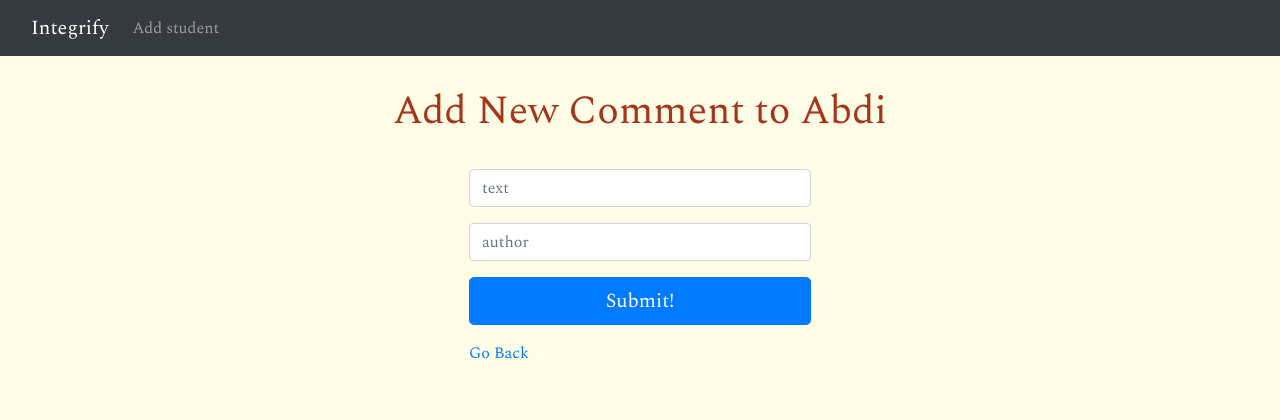
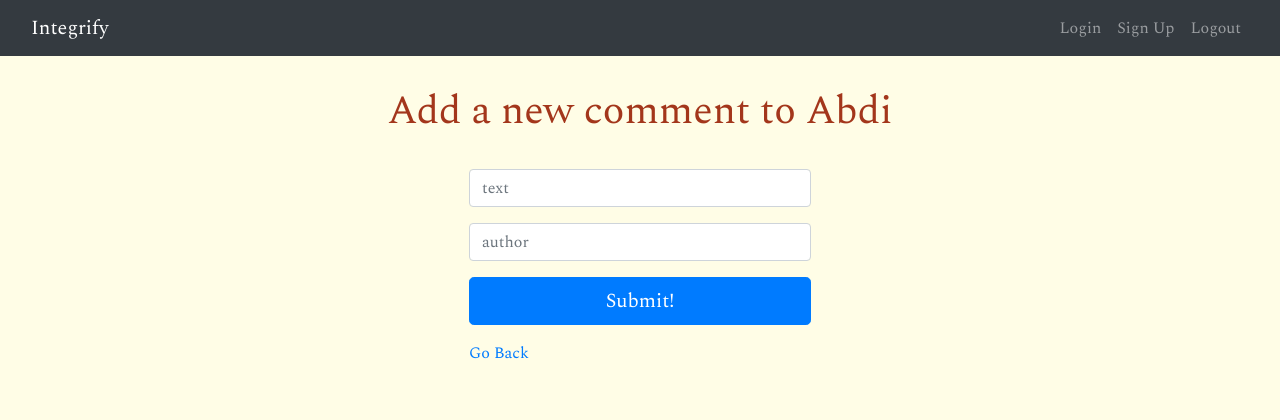
Before and after one commit to longnghiem/integrify-students, a Node server app: page /student/600000000000000000000001/comments/new in a window 1280 px wide. Shown: the top 420 px of the page. Run offline with Node 20, Linux system fonts and the light colour scheme; the visitor is signed in with stand-in values (Sample User, id 1); data comes from the database, SQL or seed files in the repository; some libraries are stand-ins or nearby versions.

Commit message:
use methodOverride to handle delete, finish basic authentication

```diff
--- a/app.js
+++ b/app.js
@@ -5,22 +5,25 @@ const createError = require('http-errors'),
       logger = require('morgan'),
       bodyParser = require("body-parser"), //bodyParser is imported in app.js since all the reponses are handle here
       passport = require("passport"),
-      LocalStrategy = require("passport-local")
+      LocalStrategy = require("passport-local"),
+      methodOverride = require("method-override")
 
 const indexRouter = require('./routes/index'),
       addStudentRouter = require('./routes/addStudent'),
       studentRouter = require('./routes/student'),
       registerRouter = require('./routes/register')
       loginRouter = require('./routes/login')
+      logoutRouter = require('./routes/logout')
 
 const User = require("./models/user")
 
 const app = express();
-const seedDB = require('./seeds')
+const seedDB = require('./utils/seeds')
 seedDB();
 
 // put this on top of others
 app.use(bodyParser.urlencoded({ extended: true })); //use extended: true to enable bracket notation
+app.use(methodOverride("_method"))
 
 // connect to DB while app.js is running
 const mongoose = require('mongoose');
@@ -55,6 +58,7 @@ app.use('/addStudent', addStudentRouter);
 app.use('/student', studentRouter);
 app.use('/register', registerRouter)
 app.use('/login', loginRouter)
+app.use('/logout', logoutRouter)
 
 // catch 404 and forward to error handler
 app.use(function(req, res, next) {
--- a/package.json
+++ b/package.json
@@ -13,6 +13,7 @@
     "express": "~4.16.0",
     "express-session": "^1.15.6",
     "http-errors": "~1.6.2",
+    "method-override": "^3.0.0",
     "mongoose": "^5.2.5",
     "morgan": "~1.9.0",
     "passport": "^0.4.0",
--- a/public/javascripts/main.js
+++ b/public/javascripts/main.js
@@ -8,7 +8,7 @@ if (document.querySelector('#add-skill')) {
   };
 }
 
-if (document.querySelector('#delete-button')) {
+/* if (document.querySelector('#delete-button')) {
   document.querySelector('#delete-button').onclick = () => {
     const student_id = document.querySelector('#delete-button').getAttribute('data_id');
 
@@ -23,4 +23,4 @@ if (document.querySelector('#delete-button')) {
       }
     });
   };
-}
+} */
--- a/routes/index.js
+++ b/routes/index.js
@@ -6,7 +6,7 @@ const Student = require('../models/student')
 
 router.get('/', (req, res) => {
   Student.find({},(err, students) =>{
-    if (err) return handleError(err)
+    if (err) {console.log("error: ", err)}
     else {
       res.render('students/index', { students });
     }
@@ -15,7 +15,7 @@ router.get('/', (req, res) => {
 
 router.post('/', (req, res) => {
   Student.collection.insert(req.body, err => {
-    if (err) return handleError(err)
+    if (err) {console.log("error: ", err)}
     else {
       res.redirect('/')
     }
--- a/routes/student.js
+++ b/routes/student.js
@@ -3,6 +3,9 @@ const router = express.Router()
 
 const Student = require('../models/student')
 const Comment = require('../models/comment')
+
+const helper = require("../utils/helper")
+const isLoggedIn = helper.isLoggedIn
 
 
 //specifying param
@@ -11,7 +14,7 @@ router.get('/:id', (req, res) => {
   Student.findOne({_id : id})
          .populate("comments")
          .exec((err, student) => {
-            if (err) return handleError(err)
+            if (err) {console.log("error: ", err)}
             else {
               console.log(student)
               res.render('students/show', { student })
@@ -19,33 +22,32 @@ router.get('/:id', (req, res) => {
           })
   })
 
-router.delete("/:id", (req, res) => {
+router.delete("/:id", isLoggedIn, (req, res) => {
   const id = req.params.id;
   Student.deleteOne({_id : id}, err => {
-    if (err) return handleError(err)
+    if (err) {console.log('error: ', err)}
     else {
-      //manually send a response to make sure there is no err. Checked by fetch function
-      res.send({'status': 'Deleted'})
+      res.redirect("/index")
     }
   })
 })
 
-router.get("/:id/comments/new", (req,res)=>{
+router.get("/:id/comments/new", isLoggedIn , (req,res)=>{
   const id = req.params.id;
   Student.findOne({_id:id}, (err, student)=>{
-    if (err) return handleError(err)
+    if (err) {console.log("error: ", err)}
     else {
       res.render('comments/new',{student})
     }
   })
 
-router.post("/:id/comments", (req, res) => {
+router.post("/:id/comments", isLoggedIn, (req, res) => {
   Student.findById(req.params.id, (err, student)=>{
-    if (err) return handleError(err)
+    if (err) {console.log("error: ", err)}
     else {
       console.log('req body comment: ', req.body.comment)
       Comment.create(req.body.comment, (err, comment)=>{
-        if (err) return handleError(err)
+        if (err) {console.log("error: ", err)}
         else {
           student.comments.push(comment)
           student.save()
--- /dev/null
+++ b/utils/helper.js
@@ -0,0 +1,8 @@
+const isLoggedIn = (req, res, next) => {
+  if(req.isAuthenticated()){
+    return next()
+  }
+  res.redirect("/login")
+}
+
+module.exports.isLoggedIn = isLoggedIn
--- a/seeds.js
+++ b/utils/seeds.js
@@ -1,6 +1,6 @@
 const mongoose = require("mongoose");
-const Student = require("./models/student")
-const Comment = require("./models/comment")
+const Student = require("../models/student")
+const Comment = require("../models/comment")
 const students = require("./data")
 
 const seedDB = () => {
--- a/views/comments/new.ejs
+++ b/views/comments/new.ejs
@@ -1,7 +1,7 @@
 <% include ../partials/header %>
 <div class="container">
     <div class="row">
-        <h1 class="new-comment-header">Add New Comment to <%= student.firstName %></h1>
+        <h1 class="new-comment-header">Add a new comment to <%= student.firstName %></h1>
         <div style="width: 30%; margin: 25px auto;">
             <form action="/student/<%= student._id %>/comments" method="POST">
                 <div class="form-group">
--- a/views/partials/header.ejs
+++ b/views/partials/header.ejs
@@ -18,9 +18,15 @@
         <a href="/" class="navbar-brand">Integrify</a>
       </div>
       <div class="collapse navbar-collapse">
-        <ul class="navbar-nav navbar-right">
+        <ul class="navbar-nav ml-auto">
           <li class="nav-item">
-            <a class="nav-link" href="/addStudent"> Add student </a>
+            <a class="nav-link" href="/Login"> Login </a>
+          </li>
+          <li class="nav-item">
+            <a class="nav-link" href="/register"> Sign Up </a>
+          </li>
+          <li class="nav-item">
+            <a class="nav-link" href="/logout"> Logout </a>
           </li>
 
         </ul>
--- a/views/register.ejs
+++ b/views/register.ejs
@@ -1,7 +1,11 @@
-<h1>Sign up</h1>
+<% include partials/header %>
+
+<h1>Sign up!</h1>
 
 <form action="/register" method="POST">
   <input type="text" name="username" placeholder="username">
   <input type="password" name="password" placeholder="password">
   <button>Sign up</button>
 </form>
+
+<% include partials/footer %>
--- a/views/students/index.ejs
+++ b/views/students/index.ejs
@@ -6,7 +6,7 @@
         <h1>Welcome to Integrify gallery</h1>
         <p>Check out our awesome students</p>
         <div>
-          <a href="/addStudent" class="btn btn-secondary bt-lg"> Add new</a>
+          <a href="/addStudent" class="btn btn-secondary bt-lg"> Add new student</a>
         </div>
       </div>
     </header>
--- a/views/students/show.ejs
+++ b/views/students/show.ejs
@@ -40,8 +40,9 @@
     </div>
   </div>
 
-  <button id='delete-button' data_id='<%= student._id %>'
-          type="button" class="btn btn-danger">Delete student</button>
+  <form action="/student/<%= student._id%>?_method=DELETE" method="POST">
+    <button class="btn btn-danger">Delete student</button>
+  </form>
 </div>
 
 <% include ../partials/footer %>
```
Also changed, not shown: routes/logout.js (added, +10 -0 lines), views/login.ejs (+6 -1 lines), utils/data.js (renamed from data.js), 1 other file.
